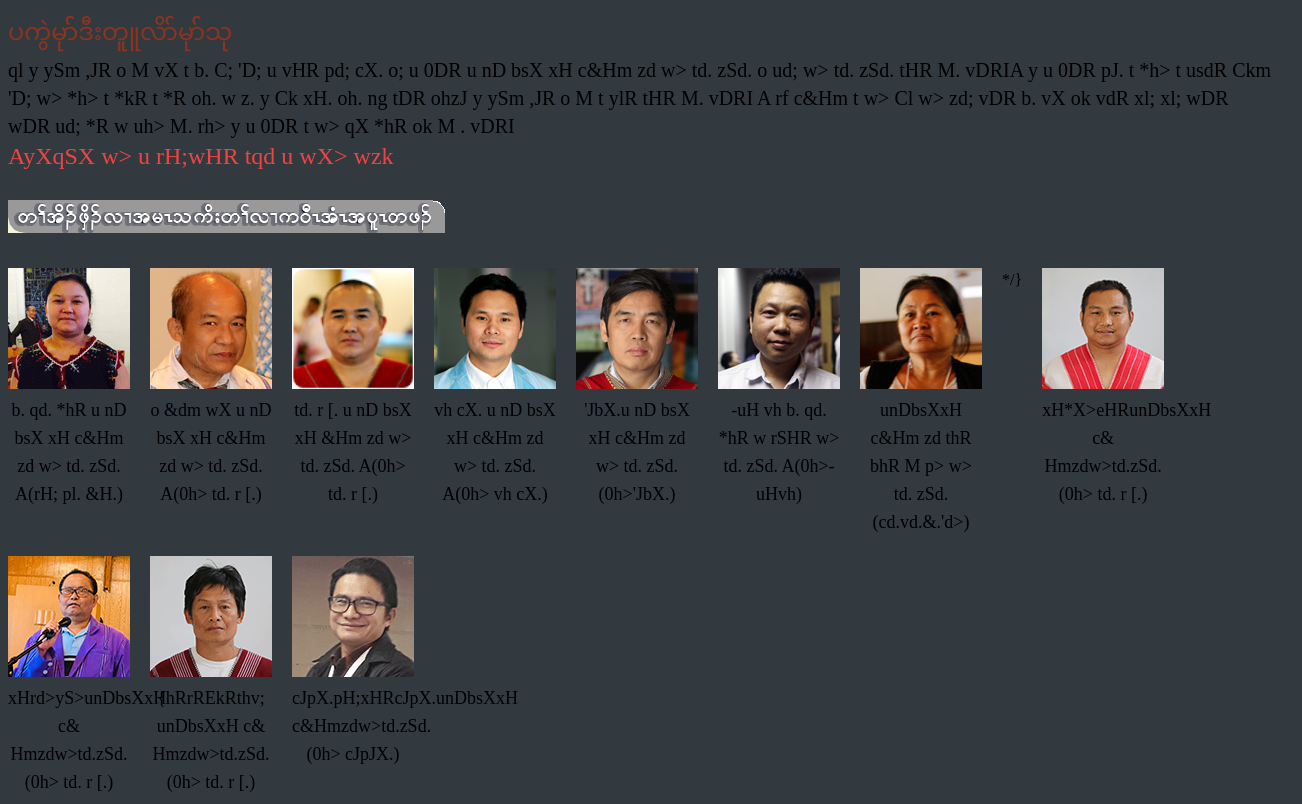
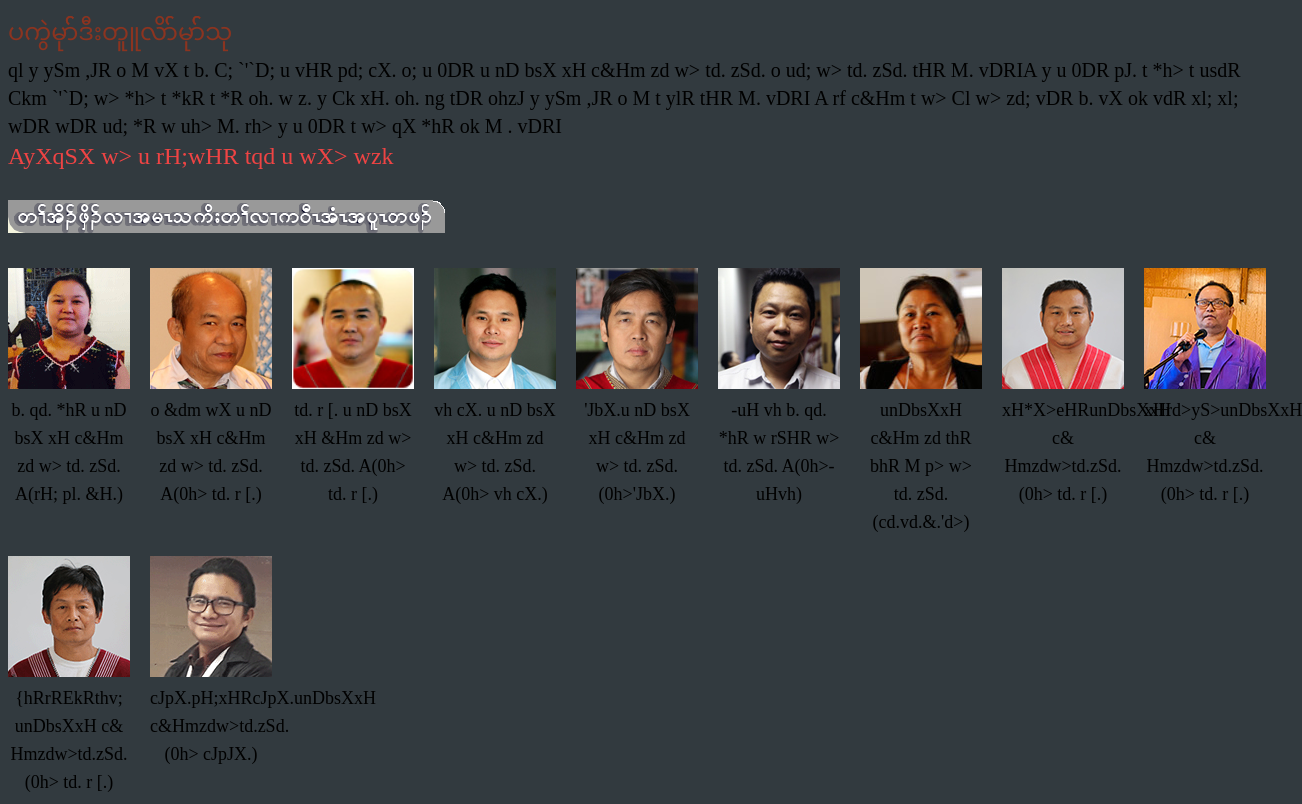
Before and after one commit to winauu/kbcusa, a Next.js app: page /components/FirstHomePage/MainContentRightSide in a window 1280 px wide. Shown: the whole page, 1302 px wide, since content can reach past the window. Built offline with nearby package versions, Linux system fonts and the light colour scheme.

Commit message:
testing1

```diff
--- a/pages/components/FirstHomePage/MainContentRightSide.js
+++ b/pages/components/FirstHomePage/MainContentRightSide.js
@@ -7,9 +7,9 @@ function MainContentRightSide() {
     <div className='p-2 flex-1'>
       <h1 className='text-2xl text-[#8C3420] py-2'>ပကွဲမုာ််ဒီးတူူလိာ််မုာ််သု</h1>
       <p className='text-xl'>
-      ql y ySm ,JR o M vX t b. C; 'D; u vHR pd; cX. o; u 0DR u nD bsX xH c&Hm zd w{'>'} td. zSd. o ud; w{'>'} td. zSd. tHR M. vDRIA y u 0DR
+      ql y ySm ,JR o M vX t b. C; `&apos;`D; u vHR pd; cX. o; u 0DR u nD bsX xH c&Hm zd w{'>'} td. zSd. o ud; w{'>'} td. zSd. tHR M. vDRIA y u 0DR
 
-      pJ. t *h{'>'} t usdR Ckm 'D; w{'>'} *h{'>'} t *kR t *R oh. w z. y Ck xH. oh. ng tDR ohzJ y ySm ,JR o M t ylR tHR M. vDRI A rf c&Hm t w{'>'} Cl w{'>'} zd; vDR b. vX ok vdR xl; xl; wDR wDR ud; *R w uh{'>'} M. rh{'>'} y u 0DR t w{'>'} qX *hR ok M . vDRI
+      pJ. t *h{'>'} t usdR Ckm `&apos;`D; w{'>'} *h{'>'} t *kR t *R oh. w z. y Ck xH. oh. ng tDR ohzJ y ySm ,JR o M t ylR tHR M. vDRI A rf c&Hm t w{'>'} Cl w{'>'} zd; vDR b. vX ok vdR xl; xl; wDR wDR ud; *R w uh{'>'} M. rh{'>'} y u 0DR t w{'>'} qX *hR ok M . vDRI
       </p>
       <p className='text-red-500 text-2xl'>AyXqSX w{'>'} u rH;wHR tqd u wX{'>'} wzk</p>
       <div className='py-7'>
@@ -28,7 +28,7 @@ A(0h> vh cX.)' alt='Isaac'/>
 (0h>'JbX.)" alt='larMoo'/>
         <HomePagePastorsImg img='/images/homePageRightSideImages/NayLinTun.jpg' definition="-uH vh b. qd. *hR w rSHR w> td. zSd.
 A(0h>-uHvh)" alt='NayLinTun'/>
-        <HomePagePastorsImg img='/images/homePageRightSideImages/Debora.jpg' definition="unDbsXxH c&Hm zd thR bhR M p> w> td. zSd. (cd.vd.&.'d>)" alt='debora'/> */}
+        <HomePagePastorsImg img='/images/homePageRightSideImages/Debora.jpg' definition="unDbsXxH c&Hm zd thR bhR M p> w> td. zSd. (cd.vd.&.'d>)" alt='debora'/>
          <HomePagePastorsImg img='/images/homePageRightSideImages/EhNayMoo.jpg' definition="xH*X>eHRunDbsXxH
 c& Hmzdw>td.zSd.
 (0h> td. r [.)" alt='EhNayMoo'/>
```
